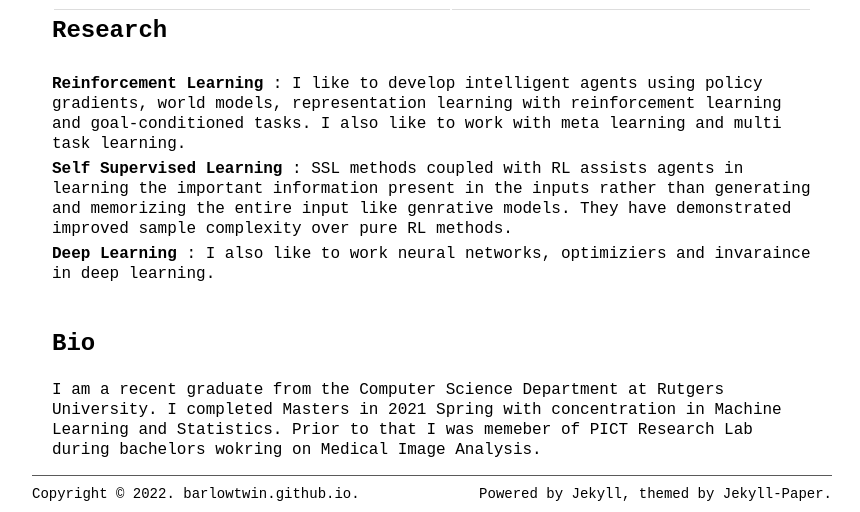
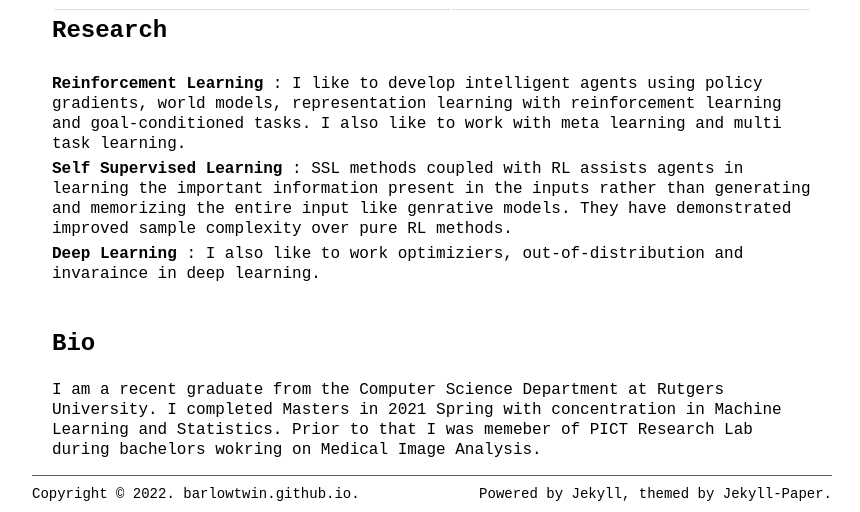
Before and after one commit to barlowtwin/sarang7m.github.io, a Jekyll site: the page built from pages/about.md, in a window 1280 px wide, cut to the strip 406-918 px from the top of the page. Shown: the whole strip, without its empty margins (208-1068 px from the left). Built offline with Jekyll 4.4.1, drawn with Linux system fonts in a browser that asks for light colours.

Commit message:
Update about.md

```diff
--- a/pages/about.md
+++ b/pages/about.md
@@ -30,7 +30,7 @@ Computer Science Department
 
 <p> <b>Self Supervised Learning</b> : SSL methods coupled with RL assists agents in learning the important information present in the inputs rather than generating and memorizing the entire input like genrative models. They have demonstrated improved sample complexity over pure RL methods.<p>
 
-<p> <b>Deep Learning</b> : I also like to work neural networks, optimiziers and invaraince in deep learning. </p>
+<p> <b>Deep Learning</b> : I also like to work optimiziers, out-of-distribution and invaraince in deep learning. </p>
 
    <br>
     <br>
```
